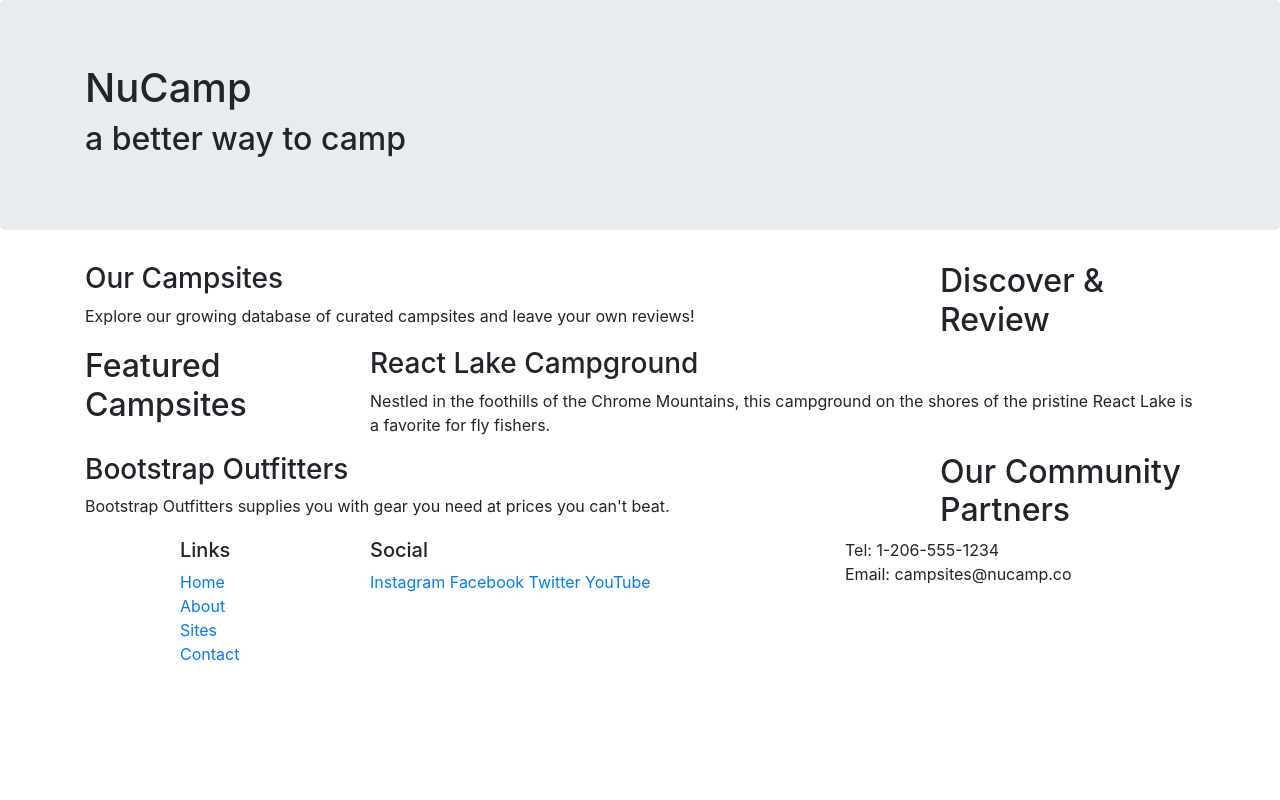
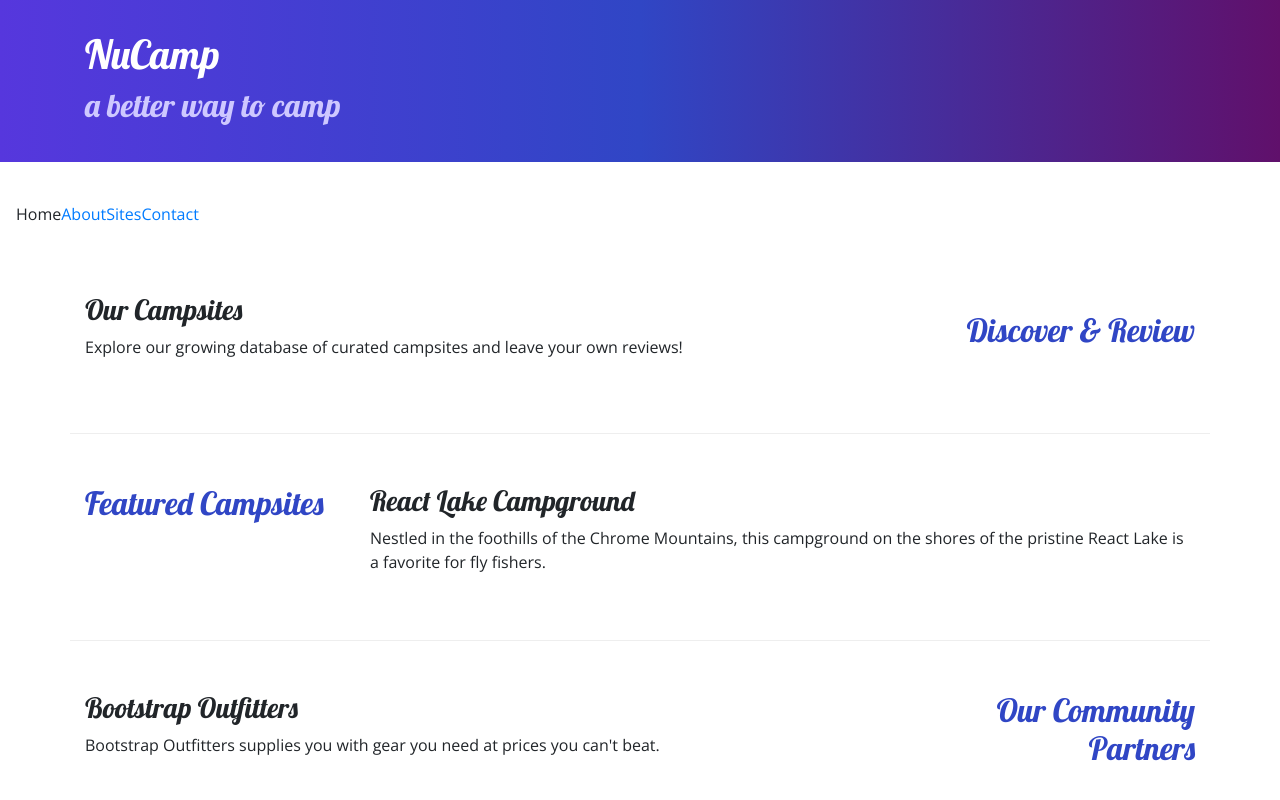
Before and after one commit to dan31408/NuCamp-Bootstrap, a website: page index.html in a window 1280 px wide. Shown: the top 800 px of the page. Drawn offline with nearby package versions, Linux system fonts and the light colour scheme.

Commit message:
Fourth commit

```diff
--- /dev/null
+++ b/css/styles.css
@@ -0,0 +1,32 @@
+body {
+    font-family: "Open Sans", sans-serif;
+}
+
+h1, h2, h3 {
+    font-family: "Lobster", cursive;
+}
+
+h2 {
+    color: #3046C5;
+}
+
+header h2 {
+    color: #CEC8FF;
+}
+
+footer {
+    background-image: linear-gradient(#CEC8FF, white);
+    padding: 20px 0;
+}
+
+.jumbotron {
+    padding: 30px;
+    background-image: linear-gradient(to right, #5637DD, #3046C5, #60106B);
+    color: white;
+}
+
+.row-content {
+    padding: 50px 0;
+    border-bottom: 1px ridge;
+    min-height: 200px;
+}
--- a/index.html
+++ b/index.html
@@ -9,12 +9,15 @@
         <!-- Bootstrap CSS -->
     <link rel="stylesheet" href="node_modules/bootstrap/dist/css/bootstrap.min.css">
 
+    <link href="https://fonts.googleapis.com/css?family=Lobster|Open+Sans&display=swap" rel="stylesheet">
+    <link rel="stylesheet" href="css/styles.css">
+
     <title>NuCamp: A Better Way To Camp</title>
 </head>
 
 <body>
 
-    <header class="jumbotron">
+    <header class="jumbotron jumbotron-fluid">
         <div class="container">
             <div class="row">
                 <div class="col">
@@ -25,34 +28,43 @@
         </div>
     </header>
 
+    <nav class="navbar navbar-expand-sm">
+        <ul class="navbar-nav">
+            <li class="nav-item-active"><a herf="#">Home</a></li>
+            <li><a href="aboutus.html">About</a></li>
+            <li><a href="#">Sites</a></li>
+            <li><a href="#">Contact</a></li>
+        </ul>
+    </nav>
+
     <div class="container">
-        <div class="row">
+        <div class="row row-content align-items-center">
             <div class="col-sm-4 order-sm-last col-md-3">
-        <h2>Discover & Review</h2>
+        <h2 class="text-sm-right">Discover & Review</h2>
         </div>
         <div class="col">
         <h3>Our Campsites</h3>
-        <p>Explore our growing database of curated campsites and leave your own reviews!</p>
+        <p class="d-none d-sm-block">Explore our growing database of curated campsites and leave your own reviews!</p>
         </div>
     </div>
 
-    <div class="row">
+    <div class="row row-content">
         <div class="col-sm-4 col-md-3">
         <h2>Featured Campsites</h2>
         </div>
         <div class="col">
         <h3>React Lake Campground</h3>
-        <p>Nestled in the foothills of the Chrome Mountains, this campground on the shores of the pristine React Lake is a favorite for fly fishers.</p>
+        <p class="d-none d-sm-block">Nestled in the foothills of the Chrome Mountains, this campground on the shores of the pristine React Lake is a favorite for fly fishers.</p>
         </div>
     </div>
 
-    <div class="row">
+    <div class="row row-content">
         <div class="col-sm4 order-sm-last col-md-3">
-        <h2>Our Community Partners</h2>
+        <h2 class="text-sm-right">Our Community Partners</h2>
         </div>
         <div class="col">
         <h3>Bootstrap Outfitters</h3>
-                <p>Bootstrap Outfitters supplies you with gear you need at prices you can't beat.</p>
+                <p class="d-none d-sm-block">Bootstrap Outfitters supplies you with gear you need at prices you can't beat.</p>
             </div>
         </div>
     </div>
@@ -69,14 +81,14 @@
                 <li><a href="#">Contact</a></li>
             </ul>
         </div>
-        <div class="col-6 col-sm-5">
+        <div class="col-6 col-sm-5 text-center">
             <h5>Social</h5>
             <a href="http://instagram.com/">Instagram</a>
             <a href="http://facebook.com/">Facebook</a>
             <a href="http://twitter.com/">Twitter</a>
             <a href="http://youtube.com/">YouTube</a>
         </div>
-        <div class="col-sm-4">
+        <div class="col-sm-4 text-center">
             Tel: 1-206-555-1234<br />
             Email: campsites@nucamp.co
                 </div>
```
Also changed, not shown: aboutus.html (added, +103 -0 lines), demo/client.js (added), demo/index.html (added), demo/styles.css (added), 2 other files.
